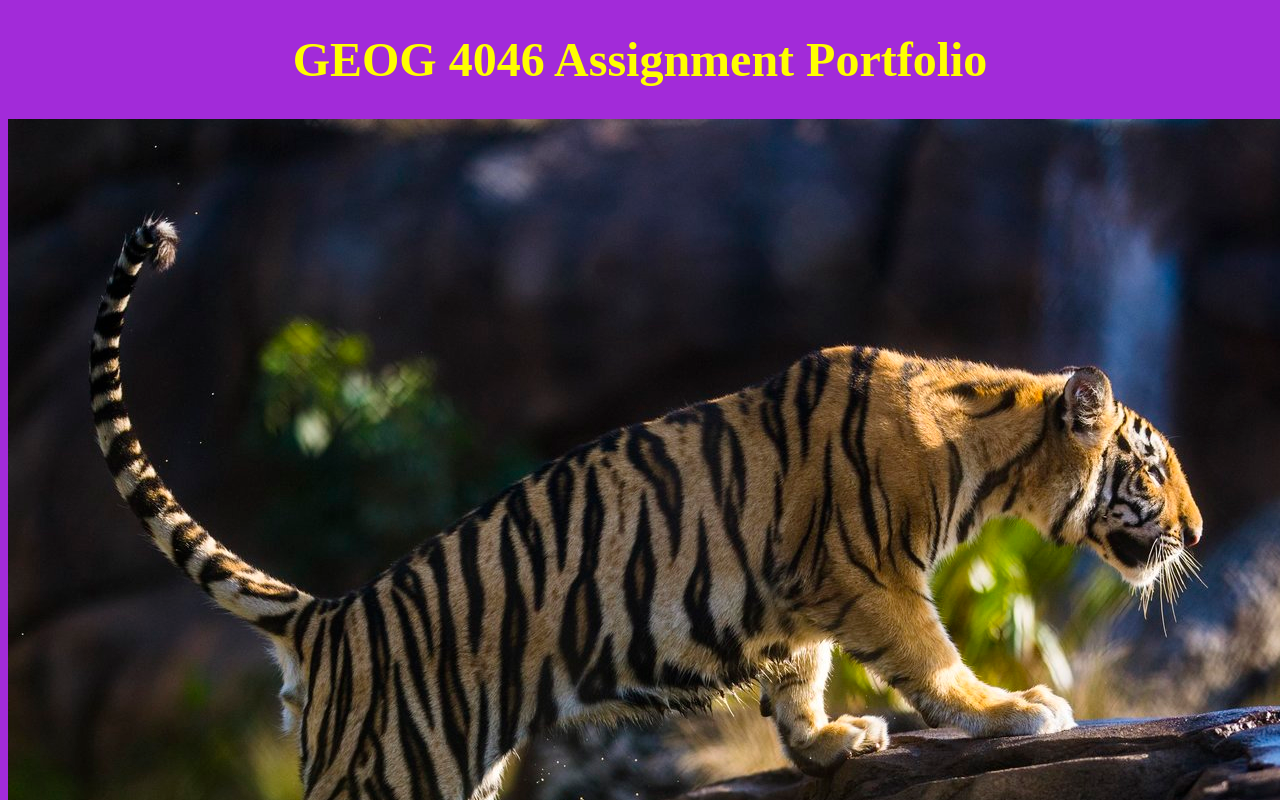
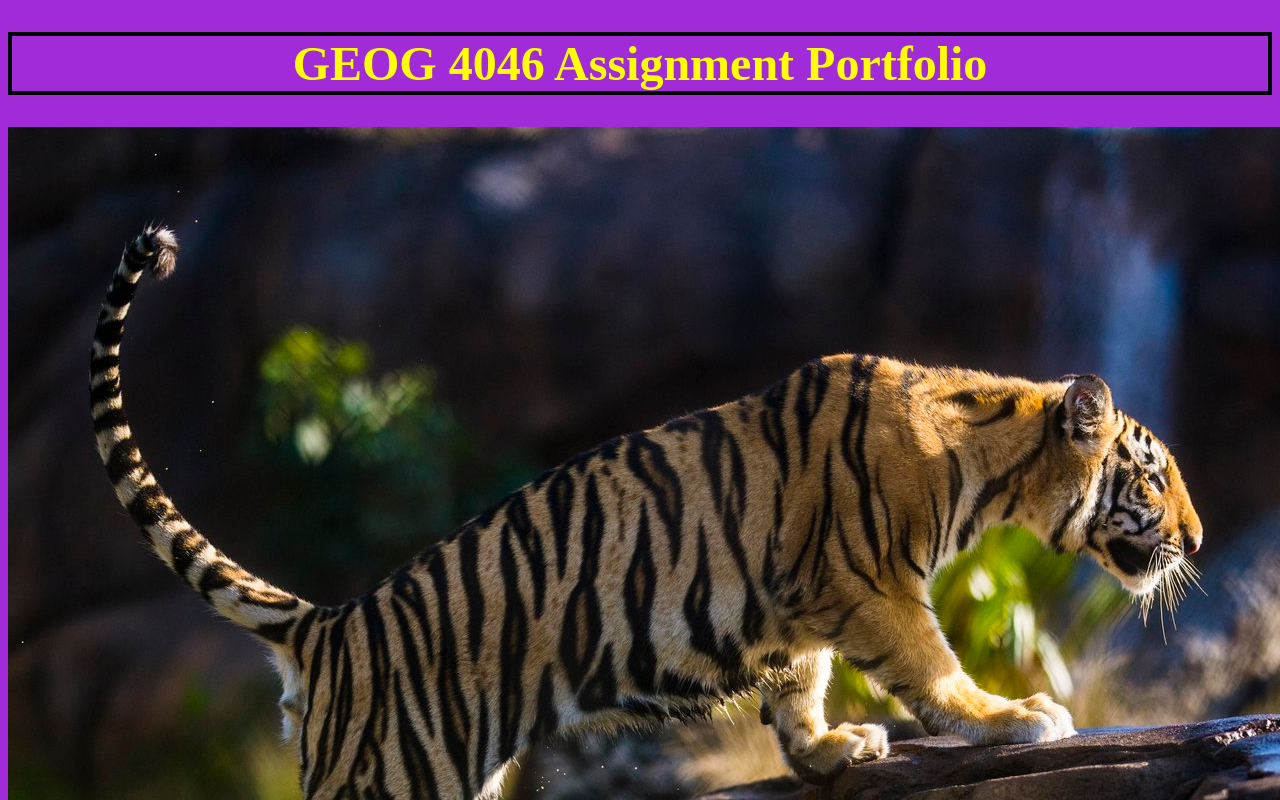
Before and after one commit to ngoff3/ngoff3.github.io, a plain HTML site: page index.html in a window 1280 px wide. Shown: the top 800 px of the page. Drawn offline with Linux system fonts and the light colour scheme.

Commit message:
Updated changes

```diff
--- a/style.css
+++ b/style.css
@@ -2,6 +2,10 @@ body {
   color: yellow;
   font-size: 1.5em;
   text-align: center;
-  font-family: Times New Roman cursive;
+  font-family: Times New Roman;
   background-color: #A22BD9
   }
+h1{
+  border: 4px solid black;
+
+  }
```
Also changed, not shown: assignmentcode3.js (+5 -4 lines).
